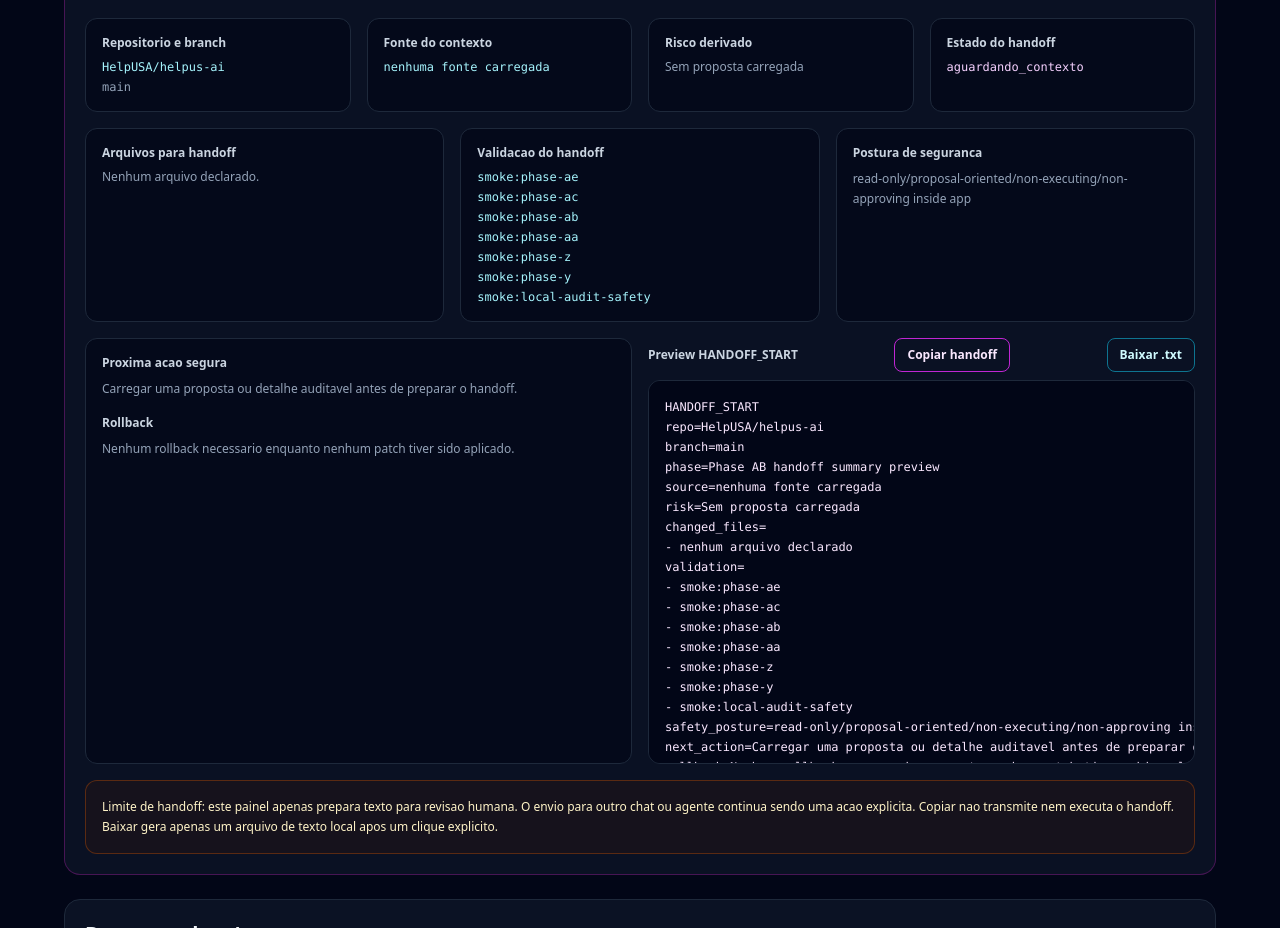
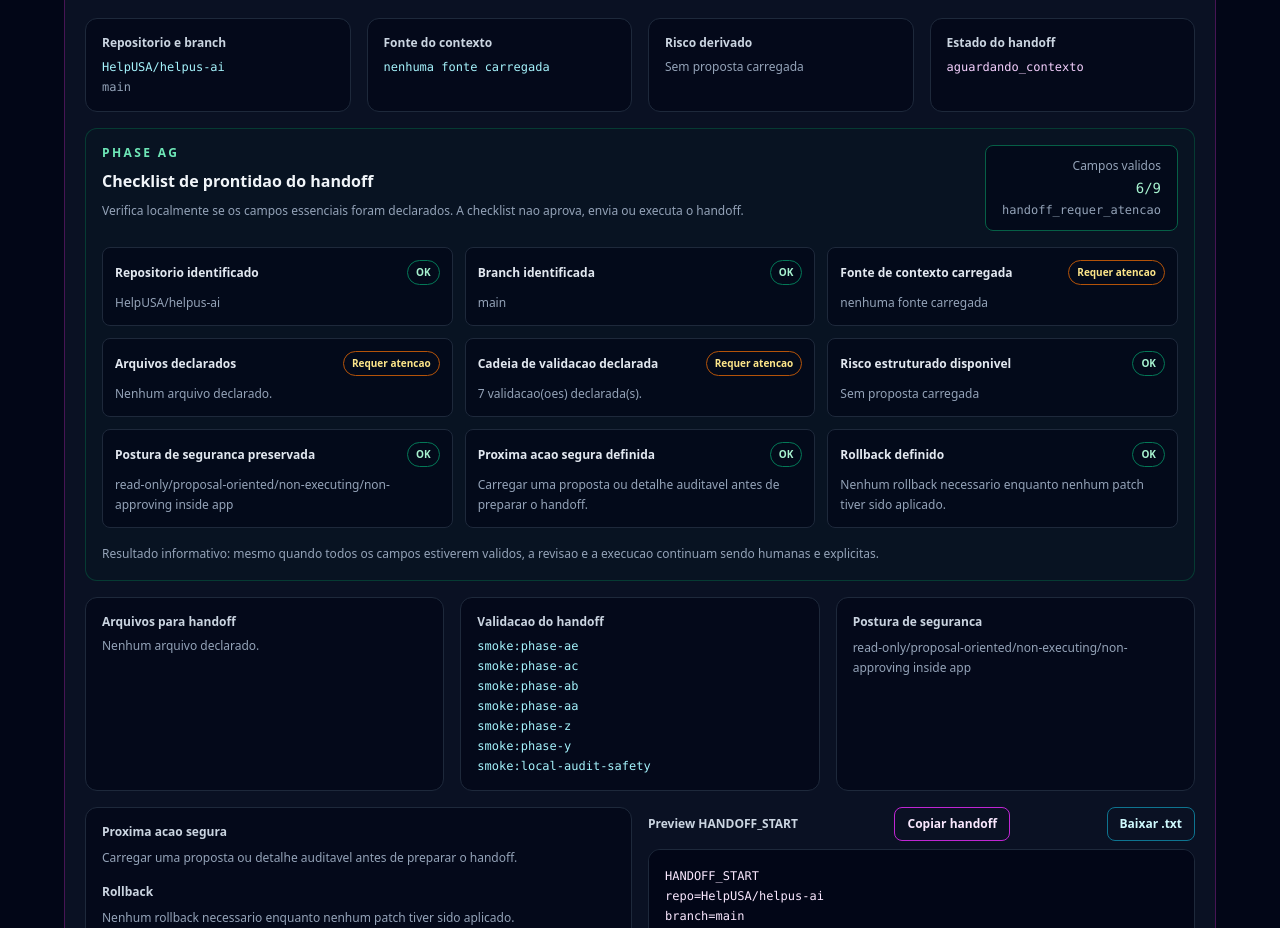
Before and after one commit to HelpUSA/helpus-ai, a Next.js app in the folder frontend/: page /admin/local in a window 1280 px wide. Shown: the part 4980-5908 px from the top of the page. Built offline with nearby package versions, Linux system fonts and the light colour scheme.

Commit message:
feat: add handoff readiness checklist

```diff
--- a/frontend/src/app/admin/local/page.tsx
+++ b/frontend/src/app/admin/local/page.tsx
@@ -291,6 +291,116 @@ function formatHandoffSummaryPreview(
   ].join('\n')
 }
 
+
+interface HandoffReadinessItem {
+  key: string
+  label: string
+  passed: boolean
+  detail: string
+}
+
+interface HandoffReadinessSummary {
+  passed: number
+  total: number
+  ready: boolean
+  label: string
+}
+
+function buildHandoffReadinessChecklist(
+  handoff: HandoffSummaryPreview,
+): HandoffReadinessItem[] {
+  const validation = new Set(
+    handoff.validation,
+  )
+
+  return [
+    {
+      key: 'repo',
+      label: 'Repositorio identificado',
+      passed: Boolean(handoff.repo.trim()),
+      detail: handoff.repo || 'Repositorio ausente.',
+    },
+    {
+      key: 'branch',
+      label: 'Branch identificada',
+      passed: Boolean(handoff.branch.trim()),
+      detail: handoff.branch || 'Branch ausente.',
+    },
+    {
+      key: 'source',
+      label: 'Fonte de contexto carregada',
+      passed:
+        Boolean(handoff.source.trim())
+        && handoff.source !== 'nenhuma fonte carregada',
+      detail: handoff.source,
+    },
+    {
+      key: 'files',
+      label: 'Arquivos declarados',
+      passed: handoff.changedFiles.length > 0,
+      detail: handoff.changedFiles.length
+        ? `${handoff.changedFiles.length} arquivo(s) declarado(s).`
+        : 'Nenhum arquivo declarado.',
+    },
+    {
+      key: 'validation',
+      label: 'Cadeia de validacao declarada',
+      passed:
+        validation.has('smoke:phase-ag')
+        && validation.has('smoke:phase-af')
+        && validation.has('smoke:local-audit-safety'),
+      detail: `${handoff.validation.length} validacao(oes) declarada(s).`,
+    },
+    {
+      key: 'risk',
+      label: 'Risco estruturado disponivel',
+      passed: Boolean(handoff.risk.trim()),
+      detail: handoff.risk || 'Risco ausente.',
+    },
+    {
+      key: 'safety',
+      label: 'Postura de seguranca preservada',
+      passed:
+        handoff.safetyPosture.includes('read-only')
+        && handoff.safetyPosture.includes('non-executing')
+        && handoff.safetyPosture.includes('non-approving'),
+      detail: handoff.safetyPosture,
+    },
+    {
+      key: 'next_action',
+      label: 'Proxima acao segura definida',
+      passed: Boolean(handoff.nextAction.trim()),
+      detail: handoff.nextAction,
+    },
+    {
+      key: 'rollback',
+      label: 'Rollback definido',
+      passed: Boolean(handoff.rollback.trim()),
+      detail: handoff.rollback,
+    },
+  ]
+}
+
+function summarizeHandoffReadiness(
+  items: HandoffReadinessItem[],
+): HandoffReadinessSummary {
+  const passed = items.filter(
+    (item) => item.passed,
+  ).length
+
+  const total = items.length
+  const ready = passed === total
+
+  return {
+    passed,
+    total,
+    ready,
+    label: ready
+      ? 'handoff_pronto_para_revisao'
+      : 'handoff_requer_atencao',
+  }
+}
+
 function findProposalId(value: unknown): string {
   if (!value || typeof value !== 'object') return ''
   const record = value as Record<string, unknown>
@@ -369,6 +479,16 @@ export default function AdminLocalReadonlyPage() {
     patchProposalPreview,
     structuredProposalRisk,
   )
+
+  const handoffReadinessChecklist =
+    buildHandoffReadinessChecklist(
+      handoffSummaryPreview,
+    )
+
+  const handoffReadinessSummary =
+    summarizeHandoffReadiness(
+      handoffReadinessChecklist,
+    )
 
   const copiarResumoHandoff = async () => {
     const handoffText = formatHandoffSummaryPreview(
@@ -1229,6 +1349,68 @@ export default function AdminLocalReadonlyPage() {
               </div>
             </div>
 
+
+            <div className="mt-4 rounded-xl border border-emerald-900/70 bg-emerald-950/10 p-4">
+              <div className="flex flex-wrap items-start justify-between gap-4">
+                <div>
+                  <p className="text-xs font-semibold uppercase tracking-[0.2em] text-emerald-300">
+                    Phase AG
+                  </p>
+                  <h3 className="mt-2 text-base font-semibold">
+                    Checklist de prontidao do handoff
+                  </h3>
+                  <p className="mt-2 text-xs leading-5 text-slate-400">
+                    Verifica localmente se os campos essenciais foram declarados.
+                    A checklist nao aprova, envia ou executa o handoff.
+                  </p>
+                </div>
+
+                <div className="rounded-lg border border-emerald-800 bg-slate-950/70 px-4 py-3 text-right">
+                  <p className="text-xs text-slate-400">
+                    Campos validos
+                  </p>
+                  <p className="mt-1 font-mono text-sm text-emerald-200">
+                    {handoffReadinessSummary.passed}/{handoffReadinessSummary.total}
+                  </p>
+                  <p className="mt-1 font-mono text-xs text-slate-400">
+                    {handoffReadinessSummary.label}
+                  </p>
+                </div>
+              </div>
+
+              <div className="mt-4 grid gap-3 md:grid-cols-2 xl:grid-cols-3">
+                {handoffReadinessChecklist.map((item) => (
+                  <div
+                    className="rounded-lg border border-slate-800 bg-slate-950/70 p-3"
+                    key={item.key}
+                  >
+                    <div className="flex items-center justify-between gap-3">
+                      <p className="text-xs font-semibold text-slate-200">
+                        {item.label}
+                      </p>
+                      <span
+                        className={
+                          item.passed
+                            ? 'rounded-full border border-emerald-700 px-2 py-1 text-[10px] font-semibold text-emerald-200'
+                            : 'rounded-full border border-amber-700 px-2 py-1 text-[10px] font-semibold text-amber-200'
+                        }
+                      >
+                        {item.passed ? 'OK' : 'Requer atencao'}
+                      </span>
+                    </div>
+                    <p className="mt-2 break-words text-xs leading-5 text-slate-400">
+                      {item.detail}
+                    </p>
+                  </div>
+                ))}
+              </div>
+
+              <p className="mt-4 text-xs leading-5 text-slate-400">
+                Resultado informativo: mesmo quando todos os campos estiverem
+                validos, a revisao e a execucao continuam sendo humanas e explicitas.
+              </p>
+            </div>
+
             <div className="mt-4 grid gap-4 lg:grid-cols-3">
               <div className="rounded-xl border border-slate-800 bg-slate-950/70 p-4">
                 <p className="text-xs font-semibold text-slate-300">
--- a/package.json
+++ b/package.json
@@ -81,6 +81,8 @@
     "smoke:phase-ae-ui": "python scripts/55_smoke_handoff_download.py",
     "smoke:phase-ae": "npm run smoke:phase-ae-ui && npm run smoke:phase-ad",
     "smoke:phase-af-ci": "python scripts/56_smoke_ci_phase_ae_chain.py",
-    "smoke:phase-af": "npm run smoke:phase-af-ci && npm run smoke:phase-ae"
+    "smoke:phase-af": "npm run smoke:phase-af-ci && npm run smoke:phase-ae",
+    "smoke:phase-ag-ui": "python scripts/57_smoke_handoff_readiness_checklist.py",
+    "smoke:phase-ag": "npm run smoke:phase-ag-ui && npm run smoke:phase-af"
   }
 }
```
Also changed, not shown: 6 other files (tests, documents, lock files or other folders).
